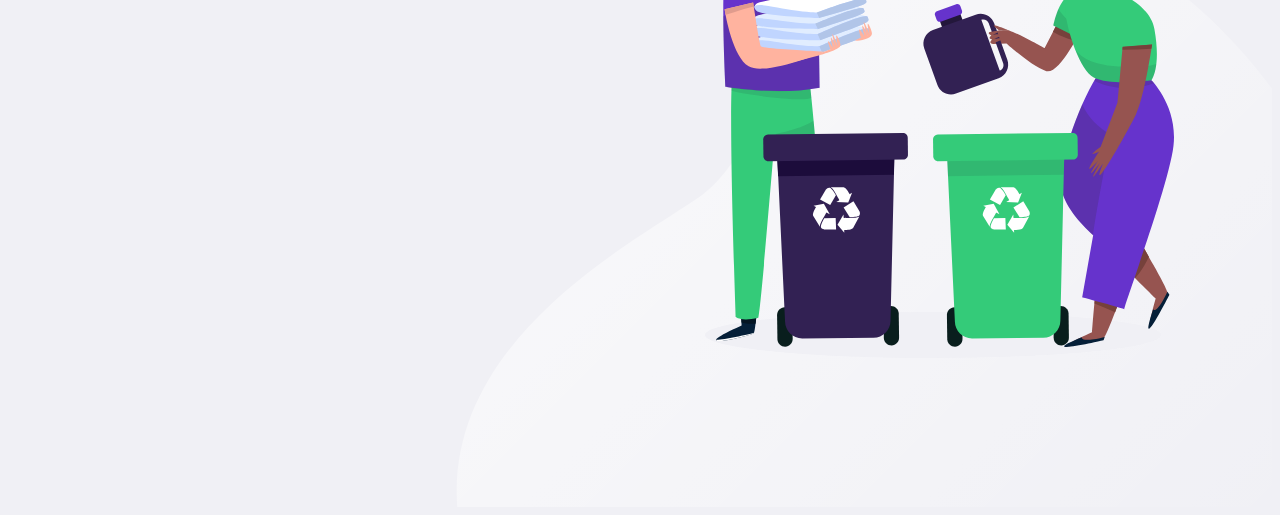
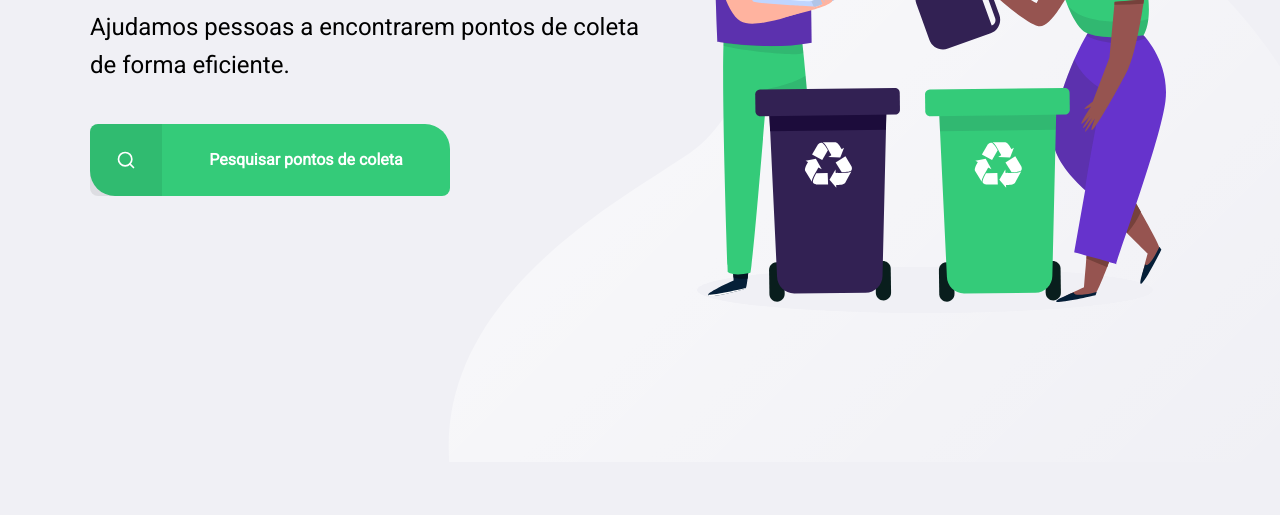
Before and after one commit to viniciusrma/nlw, a plain HTML site: page index.html in a window 1280 px wide. Shown: the part 498-1013 px from the top of the page. After the commit the page ends 960 px from the top, so only its background shows below. Drawn offline with Linux system fonts and the light colour scheme.

Commit message:
finish the homepage structure

```diff
--- a/index.html
+++ b/index.html
@@ -4,7 +4,7 @@
     <meta charset="UTF-8">
     <meta name="viewport" content="width=device-width, initial-scale=1.0">
     <title>Ecoleta</title>
-    <link href="https://fonts.googleapis.com/css2?family=Roboto&display=swap" rel="stylesheet">
+    <link href="https://fonts.googleapis.com/css2?family=Roboto&family=Ubuntu:wght@700&display=swap" rel="stylesheet">
     <link rel="stylesheet" href="style.css">
   </head>
 <body>
@@ -19,11 +19,12 @@
         </header>
         <main>
           <h1>Seu marketplace de coleta de resíduos</h1>
-
           <p>Ajudamos pessoas a encontrarem pontos de coleta de forma eficiente.</p>
-
-          <button>Pesquisar pontos de coleta</button>
-      </main>
+          <a href="#">
+            <span></span>
+            <strong>Pesquisar pontos de coleta</strong>
+          </a>
+       </main>
       </div>
 
     </div>
--- a/style.css
+++ b/style.css
@@ -1,10 +1,17 @@
+/* global properties */
 :root {
   --title-color: #322153;
+  --primary-color: #34cb79;
+}
+
+* {
+  margin: 0;
+  padding: 0;
 }
 
 
 html {
-    font-family: 'Roboto', sans-serif;
+  font-family: Roboto, sans-serif;
 }
 
 body {
@@ -15,6 +22,12 @@ a {
   text-decoration: none;
 }
 
+h1 h2 h3 h4 h5 h6 {
+  font-family: 'Ubuntu', sans-serif;
+  color: var(--title-color);
+}
+
+/* specific properties */
 #homepage {
   height: 120vh;
   background: url('./assets/home-background.svg') no-repeat ;
@@ -25,6 +38,9 @@ a {
   width: 90%;
   max-width: 1100px;
   margin: 0 auto;
+  height: 100%;
+  display: flex;
+  flex-direction: column;
 }
 
 #homepage header {
@@ -50,9 +66,84 @@ a {
 
 #homepage main {
   max-width: 560px;
+  flex: 1;
+  display: flex;
+  flex-direction: column;
+  justify-content: center;
+
 }
 
 #homepage main h1 {
   font-size: 54px;
-    color: var(--title-color);
 }
+
+#homepage main p {
+  font-size: 24px;
+  line-height: 38px;
+  margin-top: 24px;
+}
+
+#homepage main a {
+  width: 100%;
+  max-width: 360px;
+  height: 72px;
+  border-radius: 8px 25px;
+  display: flex;
+  align-items: center;
+  margin-top: 40px;
+  background: var(--primary-color);
+  transition: 400ms;
+  color: white;
+}
+
+#homepage main a:hover {
+  background-color: #2fb86e;
+}
+
+#homepage main a span {
+  width: 72px;
+  height: 72px;
+  background-color: rgba(000, 000, 000, 0.08);
+  border-top-left-radius: 8px;
+  border-bottom-left-radius: 8px;
+  display: flex;
+  align-items: center;
+  justify-content: center;
+}
+
+#homepage main a span::after {
+  content:"";
+  background: url(./assets/search.svg);
+  display: flex;
+  height: 20px;
+  width: 20px;
+}
+
+
+#homepage main a strong {
+  flex: 1;
+  color: white;
+  text-align: center;
+}
+
+@media (max-width:900px) {
+  #homepage {
+    background-position-x: 70vw;
+  }
+
+  #homepage .content {
+    align-items: center;
+    text-align: center;
+  }
+
+  #homepage header a {
+    position: absolute;
+    bottom: -30px;
+    left: 50%;
+    transform: translateX(-50%);
+  }
+
+  #homepage main {
+    align-items: center;
+  }
+}
```
Lines whose indentation alone changed are shown as unchanged.
